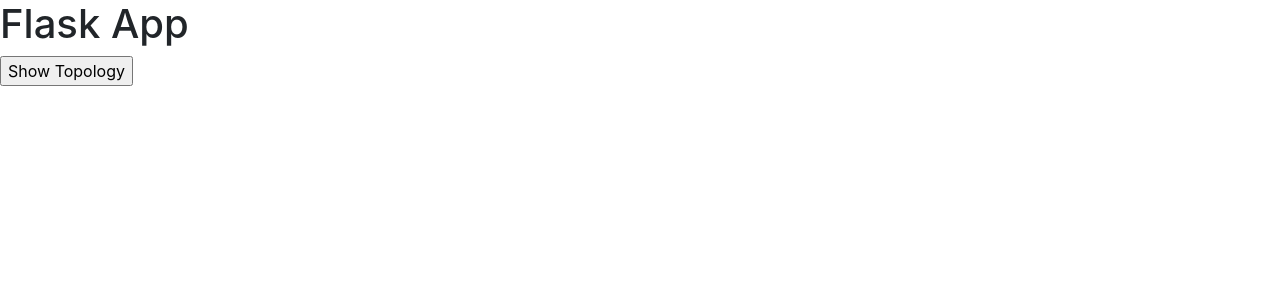
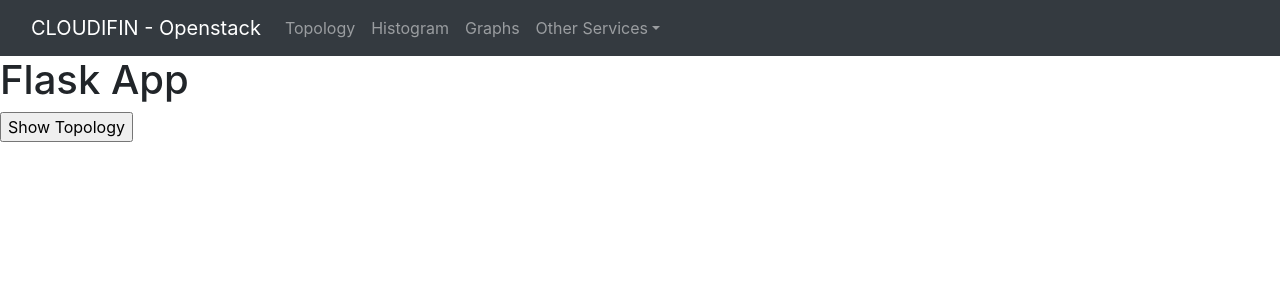
Before and after one commit to basavyr/flask-development-tutorials, a Flask app: page / in a window 1280 px wide. Shown: the top 300 px of the page. Run offline with Flask 2, Linux system fonts and the light colour scheme; some libraries are stand-ins or nearby versions.

Commit message:
add a navbar to the app

```diff
--- a/projects/openstack-topology/templates/base.html
+++ b/projects/openstack-topology/templates/base.html
@@ -11,8 +11,8 @@
     <!-- Bootstrap CSS -->
     <link
       rel="stylesheet"
-      href="https://cdn.jsdelivr.net/npm/bootstrap@4.1.3/dist/css/bootstrap.min.css"
-      integrity="sha384-MCw98/SFnGE8fJT3GXwEOngsV7Zt27NXFoaoApmYm81iuXoPkFOJwJ8ERdknLPMO"
+      href="https://cdn.jsdelivr.net/npm/bootstrap@4.6.1/dist/css/bootstrap.min.css"
+      integrity="sha384-zCbKRCUGaJDkqS1kPbPd7TveP5iyJE0EjAuZQTgFLD2ylzuqKfdKlfG/eSrtxUkn"
       crossorigin="anonymous"
     />
 
@@ -20,28 +20,77 @@
       rel="stylesheet"
       href="{{ url_for('static', filename='custom.css') }}"
     />
+    <title>{% block title %} {% endblock %}</title>
 
-    <title>{% block title %} {% endblock %}</title>
-  </head>
-  <body>
-    <div>{% block body %} {% endblock %}</div>
+    <script src="https://ajax.googleapis.com/ajax/libs/jquery/3.1.1/jquery.min.js"></script>
+    <script src="https://maxcdn.bootstrapcdn.com/bootstrap/3.3.7/js/bootstrap.min.js"></script>
 
     <!-- Optional JavaScript -->
-    <!-- jQuery first, then Popper.js, then Bootstrap JS -->
+    <!-- Many of our components require the use of JavaScript to function. Specifically, they require jQuery, Popper, and our own JavaScript plugins. We use jQuery’s slim build, but the full version is also supported.
+
+Place one of the following <script>s near the end of your pages, right before the closing </body> tag, to enable them. jQuery must come first, then Popper, and then our JavaScript plugins.
+
+Bundle
+Include every Bootstrap JavaScript plugin with one of our two bundles. Both bootstrap.bundle.js and bootstrap.bundle.min.js include Popper for our tooltips and popovers, but not jQuery. Include jQuery first, then a Bootstrap JavaScript bundle. For more information about what’s included in Bootstrap, please see our contents section. -->
+
     <script
-      src="https://code.jquery.com/jquery-3.3.1.slim.min.js"
-      integrity="sha384-q8i/X+965DzO0rT7abK41JStQIAqVgRVzpbzo5smXKp4YfRvH+8abtTE1Pi6jizo"
+      src="https://cdn.jsdelivr.net/npm/jquery@3.5.1/dist/jquery.slim.min.js"
+      integrity="sha384-DfXdz2htPH0lsSSs5nCTpuj/zy4C+OGpamoFVy38MVBnE+IbbVYUew+OrCXaRkfj"
       crossorigin="anonymous"
     ></script>
     <script
-      src="https://cdn.jsdelivr.net/npm/popper.js@1.14.3/dist/umd/popper.min.js"
-      integrity="sha384-ZMP7rVo3mIykV+2+9J3UJ46jBk0WLaUAdn689aCwoqbBJiSnjAK/l8WvCWPIPm49"
+      src="https://cdn.jsdelivr.net/npm/bootstrap@4.6.1/dist/js/bootstrap.bundle.min.js"
+      integrity="sha384-fQybjgWLrvvRgtW6bFlB7jaZrFsaBXjsOMm/tB9LTS58ONXgqbR9W8oWht/amnpF"
       crossorigin="anonymous"
     ></script>
-    <script
-      src="https://cdn.jsdelivr.net/npm/bootstrap@4.1.3/dist/js/bootstrap.min.js"
-      integrity="sha384-ChfqqxuZUCnJSK3+MXmPNIyE6ZbWh2IMqE241rYiqJxyMiZ6OW/JmZQ5stwEULTy"
-      crossorigin="anonymous"
-    ></script>
+  </head>
+  <body>
+    <nav class="navbar navbar-expand-lg navbar-dark bg-dark">
+      <div class="container-fluid">
+        <a class="navbar-brand" href="#">CLOUDIFIN - Openstack</a>
+        <button
+          class="navbar-toggler"
+          type="button"
+          data-bs-toggle="collapse"
+          data-bs-target="#navbarColor02"
+          aria-controls="navbarColor02"
+          aria-expanded="false"
+          aria-label="Toggle navigation"
+        >
+          <span class="navbar-toggler-icon"></span>
+        </button>
+
+        <div class="navbar-collapse collapse" id="navbar-main">
+          <ul class="nav navbar-nav">
+            <li class="nav-item">
+              <a class="nav-link" href="#">Topology</a>
+            </li>
+            <li class="nav-item">
+              <a class="nav-link" href="#">Histogram</a>
+            </li>
+            <li class="nav-item">
+              <a class="nav-link" href="#">Graphs</a>
+            </li>
+            <li class="nav-item dropdown">
+              <a
+                class="nav-link dropdown-toggle"
+                data-bs-toggle="dropdown"
+                href="#"
+                >Other Services</a
+              >
+              <div class="dropdown-menu">
+                <a class="dropdown-item" href="#"><i>TBH</i></a>
+                <!-- <a class="dropdown-item" href="#">B</a> -->
+                <!-- <a class="dropdown-item" href="#">D</a> -->
+              </div>
+            </li>
+          </ul>
+        </div>
+      </div>
+    </nav>
+    <script src="https://bootswatch.com/_vendor/popper.js/dist/umd/popper.min.js"></script>
+    <script src="https://bootswatch.com/_vendor/bootstrap/dist/js/bootstrap.min.js"></script>
+
+    <div>{% block body %} {% endblock %}</div>
   </body>
 </html>
```
